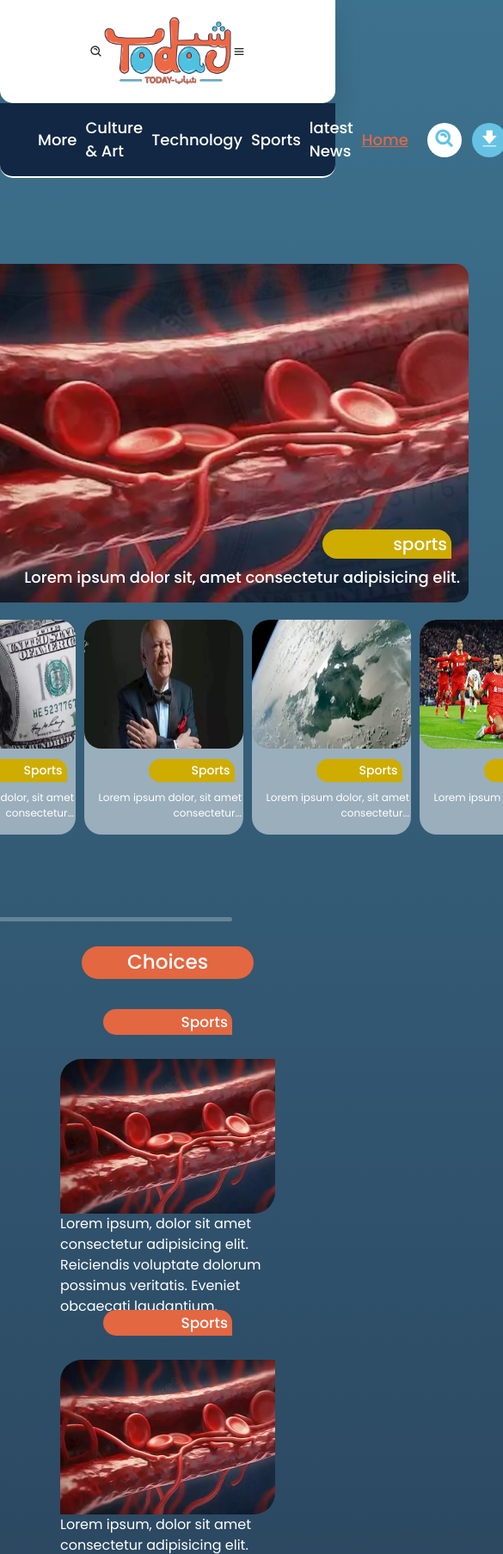
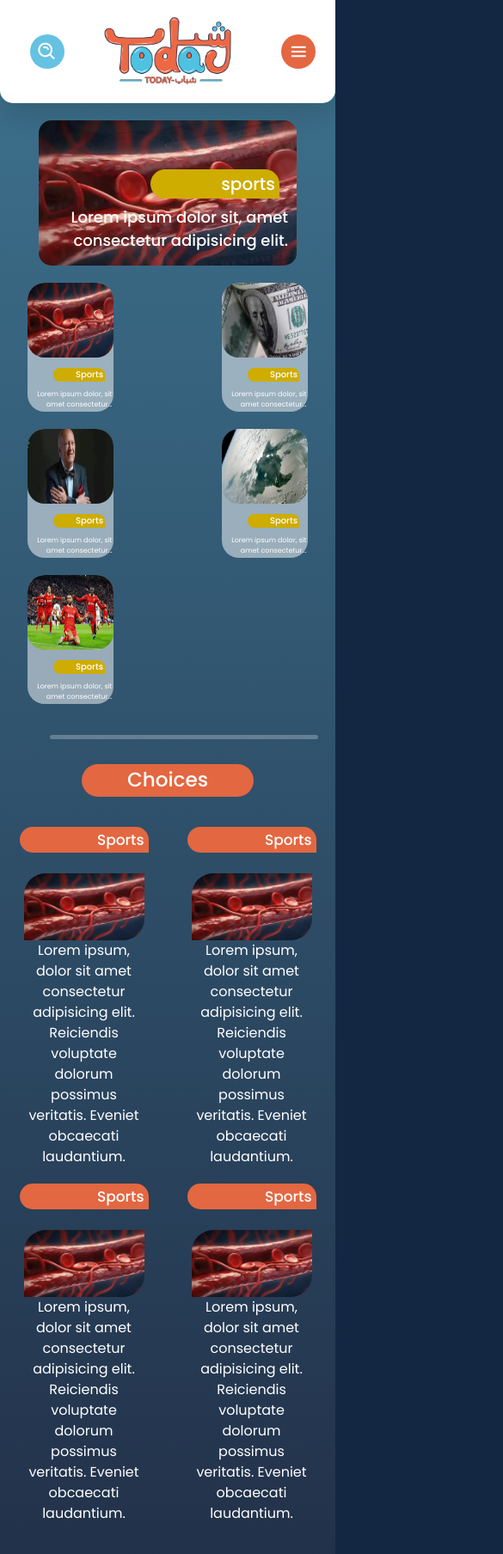
Before and after one commit to Faris-hassann/Shbab2day, a plain HTML site: page index.html in a window 390 px wide. Shown: the top 1808 px of the page at 86% size, 585 px wide, since content can reach past the window. Drawn offline with nearby package versions, Linux system fonts and the light colour scheme.

Commit message:
Update style.css

```diff
--- a/Css/style.css
+++ b/Css/style.css
@@ -32,7 +32,7 @@ ul{
 header{
     position: sticky;
     display: flex;
-    justify-content: center;
+    justify-content: space-around;
     align-items: center;
     height: 120px;
     border-bottom-left-radius: 15px;
@@ -43,6 +43,31 @@ header{
 header > img{
     width: 150px;
     max-width: 100%;
+}
+header i{
+    font-size: 25px;
+    font-weight: 600;
+    padding: 10px;
+    width: 40px;
+    height: 40px;
+    display: inline-flex;
+    justify-content: center;
+    align-items: center;
+    margin-left: 12px;
+}
+header i.menu{
+    background-color: var(--main-color);
+    color: white;
+    border-radius: 50%;
+    display: inline-flex;
+    display: none;
+}
+header i.search{
+    background-color: var(--second-color);
+    color: white;
+    border-radius: 50%;
+    display: inline-flex;
+    display: none;
 }
 
 /* nav */
@@ -97,6 +122,7 @@ nav .navControl > i{
     align-items: center;
     margin-left: 12px;
 }
+header .search,
 nav .navControl > i.search{
     background-color: white;
     color: var(--second-color);
@@ -123,6 +149,11 @@ nav .navControl > i.menu{
 nav .navControl > i.menu:hover{
     background-color: white;
     color: var(--main-color);
+}
+@media (max-width: 850px) {
+    nav .navLinks > ul > li > a{
+        font-size: 14px;
+    }
 }
 
 /* Landing */
@@ -173,6 +204,7 @@ nav .navControl > i.menu:hover{
     justify-content: space-between;
     align-items: center;
     flex-direction: row;
+    flex-wrap: wrap;
 }
 .landing .landingImageControl .landingCard{
     background-color: rgb(255 255 255 / 50%);
@@ -215,6 +247,61 @@ nav .navControl > i.menu:hover{
     margin: 1.5px;
     text-align: end;
     color: white;
+}
+
+@media (max-width: 1025px) {
+    .landing{
+        height: auto;
+    }
+}
+@media (max-width: 850px) {
+    .landing .landingImageControl{
+        flex-wrap: wrap;
+        margin: 10px;
+    }
+    .landing .landingImageControl .landingCard{
+        margin: 10px;
+    }
+}
+
+@media (max-width: 701px) {
+    .landing .carousel{
+        width: 550px;
+    }
+    nav{
+        display: none;
+    }
+    header i.search,
+    header i.menu{
+        display: inline-flex;
+    }
+}
+
+@media (max-width: 555px) {
+    .landing .carousel{
+        width: 400px;
+    }
+    .landing .landingImageControl .landingCard{
+        max-width: 100px;
+        height: 150px;
+    }
+    .landing .landingImageControl .landingCard img{
+        max-width: 100px;
+    }
+    .landing .cardDescription h5{
+        width: 60px;
+        font-size: 10px;
+        padding: 2px;
+    }
+    .landing .cardDescription p{
+        font-size: 8px;
+    }
+}
+
+@media (max-width: 400px) {
+    .landing .carousel{
+        width: 300px;
+    }
 }
 
 /* Choices */
@@ -265,6 +352,10 @@ nav .navControl > i.menu:hover{
     max-width: 350px;
     max-height: 330px;
     padding: 20px;
+    display: flex;
+    align-items: center;
+    flex-direction: column;
+    justify-content: center;
 }
 .choices .choicesCard .hoverCard:hover{
     background-color: rgb(255 255 255 / 30%);
@@ -277,8 +368,63 @@ nav .navControl > i.menu:hover{
 }
 .choices .choicesCard .hoverCard p{
     color: white;
+    text-align: center;
 }
 
+@media (max-width: 1025px) {
+    .choices .choicesCard{
+        width: 350px;
+    }
+}
+@media (max-width: 850px) {
+    .choices .choicesCard{
+        width: 275px;
+    }
+}
+@media (max-width: 701px) {
+    .choices .choicesCard{
+        width: 200px;
+    }
+}
+@media (max-width: 555px) {
+    .choices .choicesCard{
+        width: 180px;
+    }
+    .choices .choicesCard .hoverCard img{
+        width: 200px;
+    }
+    .container hr{
+        right: 20px;
+    }
+}
+@media (max-width: 450px) {
+    .choices .choicesCard{
+        width: 150px;
+    }
+    .choices .choicesCard .hoverCard img{
+        width: 160px;
+    }
+}
+@media (max-width: 405px) {
+    .choices .choicesCard{
+        width: 150px;
+    }
+    .choices .choicesCard .hoverCard img{
+        width: 160px;
+    }
+}
+@media (max-width: 395px) {
+    .choices .choicesCard{
+        width: 130px;
+        margin-bottom: 65px;
+    }
+    .choices .choicesCard .hoverCard{
+        margin-top: 30px;
+    }
+    .choices .choicesCard .hoverCard img{
+        width: 140px;
+    }
+}
 /* Info */
 .info{
     margin-top: 50px;
@@ -359,6 +505,70 @@ nav .navControl > i.menu:hover{
     flex-direction: column;
     align-items: flex-end;
 }
+@media (max-width: 1025px) {
+    .info .infoCard{
+        width: 250px;
+    }
+    .info .infoCard img{
+        width: 250px;
+        height: auto;
+    }
+}
+@media (max-width: 850px) {
+    .info .infoCard{
+        width: 180px;
+    }
+    .info .infoCard img{
+        width: 180px;
+        height: auto;
+    }
+    .info .leftCard .leftBox{
+        flex-direction: column;
+    }
+    .info .leftCard .leftBox .leftBoxDescription{
+        margin-top: 5px;
+    }
+}
+@media (max-width: 701px) {
+    .info .leftCard .leftBox {
+        flex-direction: row-reverse;
+    }
+    .info .infoCard{
+        width: 240px;
+    }
+    .info .infoCard img{
+        width: 240px;
+        height: auto;
+    }
+}
+@media (max-width: 500px) {
+    .info .infoCard{
+        width: 210px;
+    }
+    .info .infoCard img{
+        width: 210px;
+    }
+}
+@media (max-width: 455px) {
+    .info .infoCard{
+        width: 180px;
+    }
+    .info .infoCard img{
+        width: 180px;
+    }
+}
+@media (max-width: 420px) {
+    .info .infoCard{
+        width: 150px;
+    }
+    .info .infoCard img{
+        width: 150px;
+    }
+    .info .sectionTitle{
+        width: 80px;
+        font-size: 12px;
+    }
+}
 
 /* Footer */
 footer{
```
